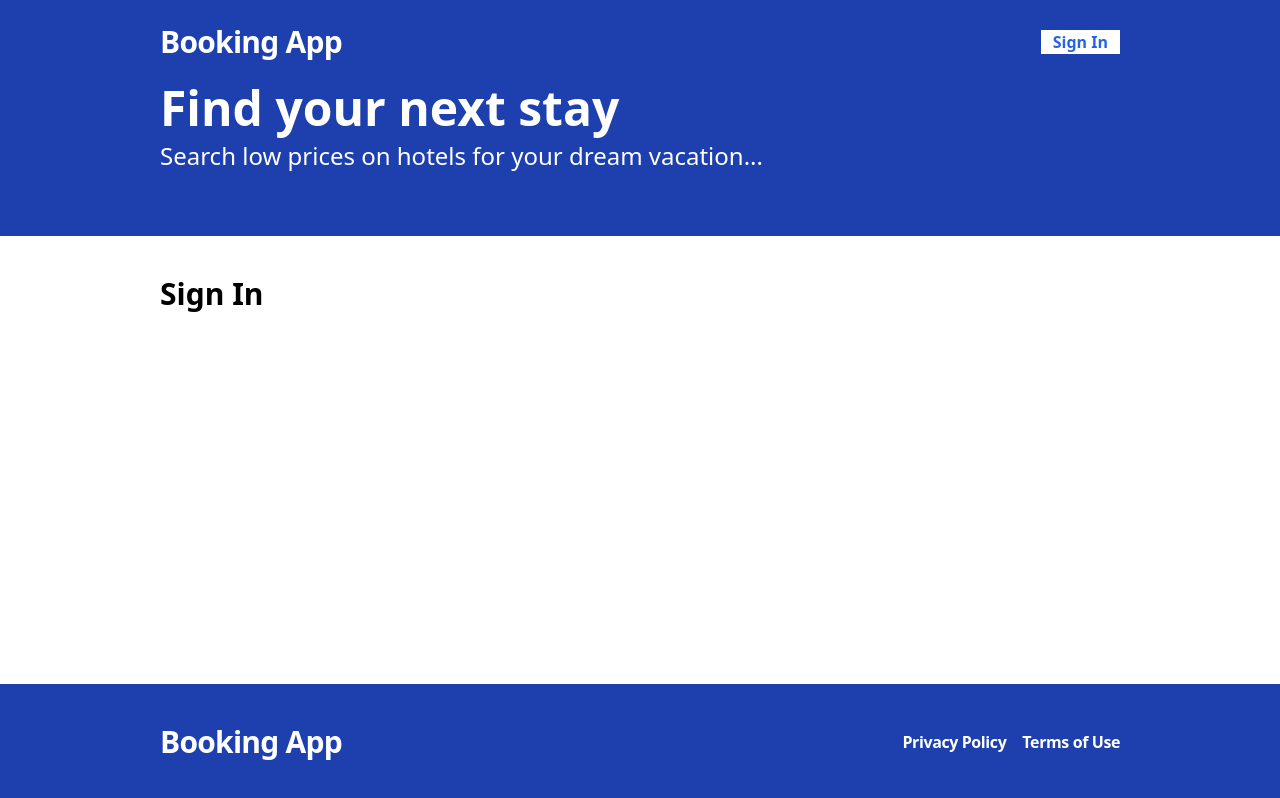
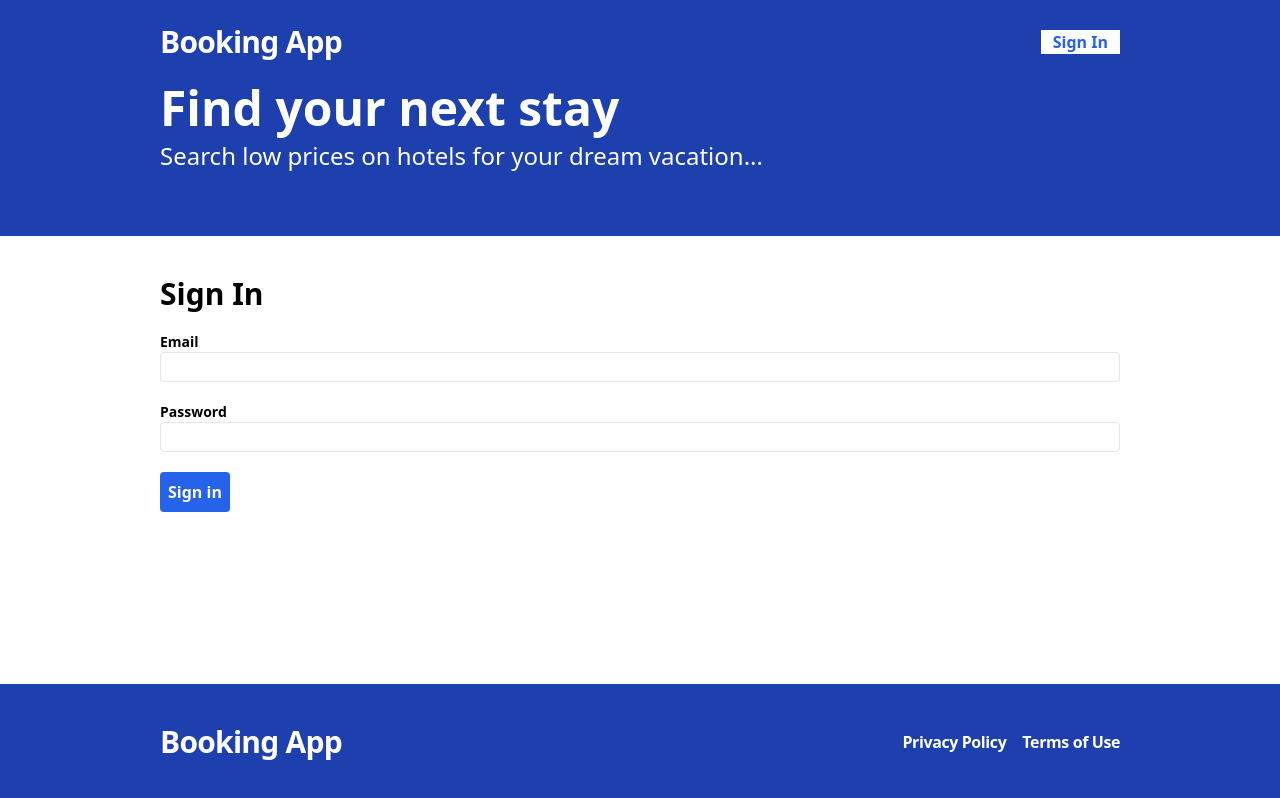
Before and after one commit to Mohammad-y-abbass/hotel-booking-app, a React (Vite) app in the folder client/: page /sign-in in a window 1280 px wide. Built offline with nearby package versions, Linux system fonts and the light colour scheme; no server answers.

Commit message:
and sign in page

```diff
--- a/client/src/api-client.ts
+++ b/client/src/api-client.ts
@@ -1,3 +1,4 @@
+import { SigninFormData } from './pages/Signin';
 import { SignupForm } from './pages/Signup';
 
 const API_BASE_URL = import.meta.env.VITE_API_BASE_URL;
@@ -28,3 +29,20 @@ export const validateToken = async () => {
   }
   return response.json();
 };
+
+export const signin = async (formData: SigninFormData) => {
+  const response = await fetch(`${API_BASE_URL}/api/users/signin`, {
+    method: 'POST',
+    credentials: 'include',
+    headers: {
+      'Content-Type': 'application/json',
+    },
+    body: JSON.stringify(formData),
+  });
+
+  const body = await response.json();
+  if (!response.ok) {
+    throw new Error(body.message);
+  }
+  return body;
+};
--- a/client/src/pages/Signin.tsx
+++ b/client/src/pages/Signin.tsx
@@ -1,10 +1,81 @@
+import { useForm } from 'react-hook-form';
+import { useMutation } from 'react-query';
+import * as apiClient from '../api-client';
+import { useAppContext } from '../contexts/AppContext';
+import { useNavigate } from 'react-router-dom';
+
+export type SigninFormData = {
+  email: string;
+  password: string;
+};
 
 const Signin = () => {
+  const { showToast } = useAppContext();
+  const navigate = useNavigate();
 
+  const {
+    register,
+    formState: { errors },
+    handleSubmit,
+  } = useForm<SigninFormData>();
+
+  const mutation = useMutation(apiClient.signin, {
+    onSuccess: () => {
+      showToast({
+        message: 'User signed in successful',
+        type: 'SUCCESS',
+      });
+      navigate('/');
+    },
+    onError: (error: Error) => {
+      showToast({
+        message: error.message,
+        type: 'ERROR',
+      });
+    },
+  });
+
+  const onSubmit = handleSubmit((data) => {
+    mutation.mutate(data);
+  });
 
   return (
-    <form className='flex flex-col gap-5'>
+    <form className='flex flex-col gap-5' onSubmit={onSubmit}>
       <h2 className='text-3xl font-bold'>Sign In</h2>
+      <label className='flex-1 text-sm font-bold text-grey-700'>
+        Email
+        <input
+          className='w-full px-2 py-1 font-normal border rounded'
+          {...register('email', { required: 'This filed is required' })}
+        />
+        {errors.email && (
+          <span className='text-red-500'>{errors.email.message}</span>
+        )}
+      </label>
+      <label className='flex-1 text-sm font-bold text-grey-700'>
+        Password
+        <input
+          className='w-full px-2 py-1 font-normal border rounded'
+          {...register('password', {
+            required: 'This filed is required',
+            minLength: {
+              value: 6,
+              message: 'Password must be at least 6 characters',
+            },
+          })}
+        />
+        {errors.password && (
+          <span className='text-red-500'>{errors.password.message}</span>
+        )}
+      </label>
+      <span>
+        <button
+          type='submit'
+          className='p-2 font-bold text-white bg-blue-600 rounded hover:bg-blue-500'
+        >
+          Sign in
+        </button>
+      </span>
     </form>
   );
 };
```
